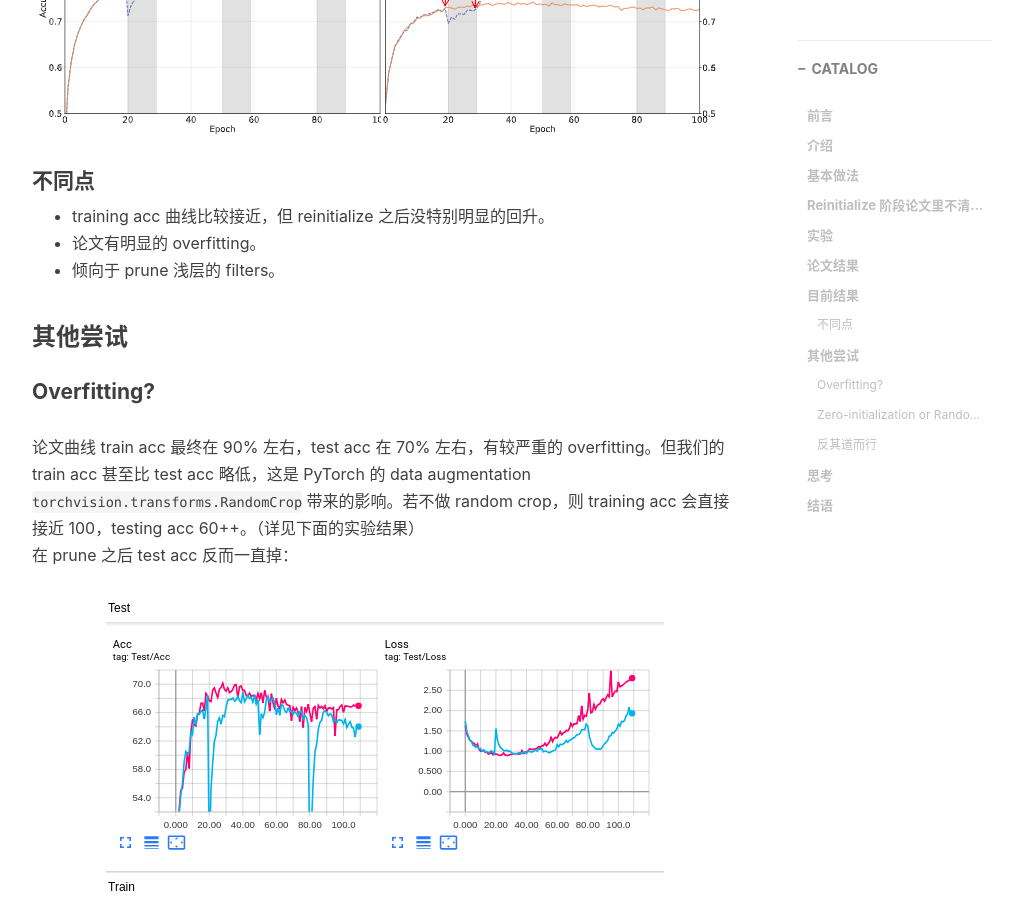
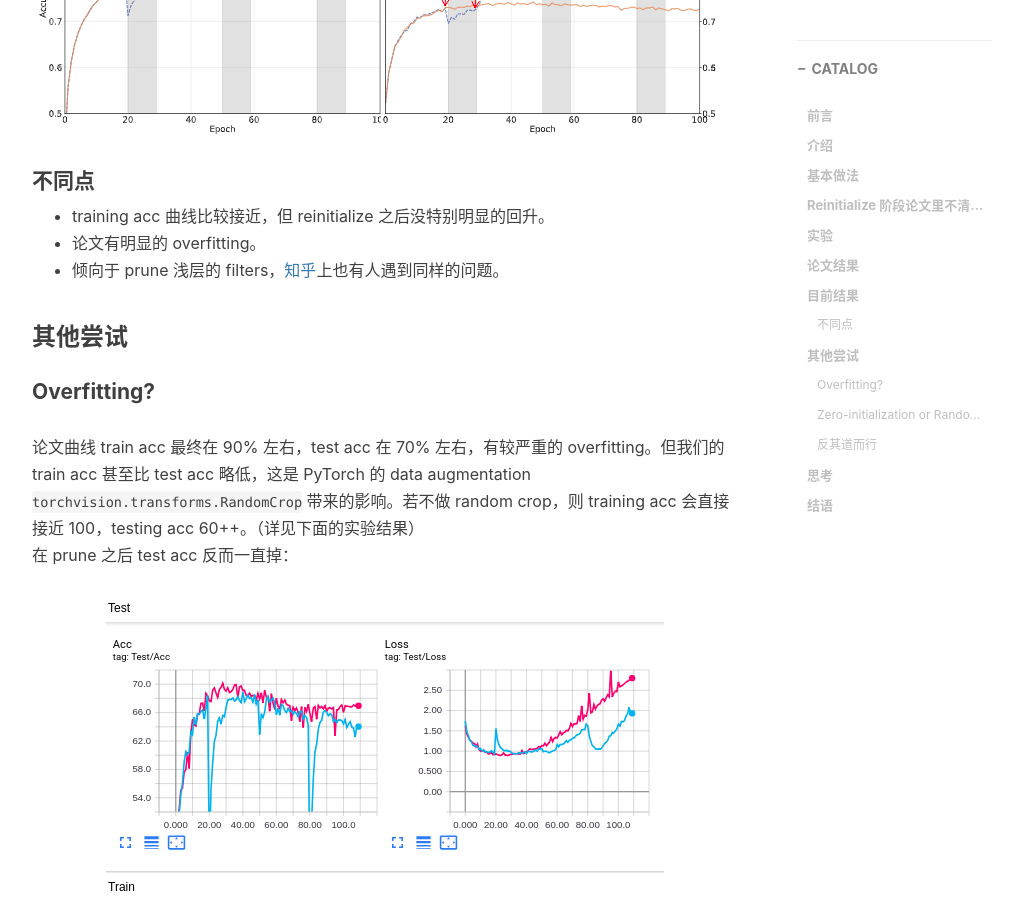
Before and after one commit to siahuat0727/siahuat0727.github.io, a Jekyll site: the page built from _posts/2019-03-17-repr.markdown, in a window 1280 px wide and 900 px high, scrolled down 4763 px. Shown: the whole window, without its empty margins (233-1243 px from the left). Built offline with Jekyll 4.4.1, drawn with Linux system fonts in a browser that asks for light colours; nearby versions of some CDN libraries; library files that are not in the unit come from our copies; formulas are drawn with MathJax 3; comment, search, counter and statistics services are not loaded.

Commit message:
Update repr

```diff
--- a/_posts/2019-03-17-repr.markdown
+++ b/_posts/2019-03-17-repr.markdown
@@ -96,7 +96,7 @@ Std  | RePr |||||||||||||||||||||||||||||||||||
 #### 不同点
 + training acc 曲线比较接近，但 reinitialize 之后没特别明显的回升。
 + 论文有明显的 overfitting。
-+ 倾向于 prune 浅层的 filters。
++ 倾向于 prune 浅层的 filters，[知乎](https://zhuanlan.zhihu.com/p/62522499)上也有人遇到同样的问题。
 
 
 ### 其他尝试
```
